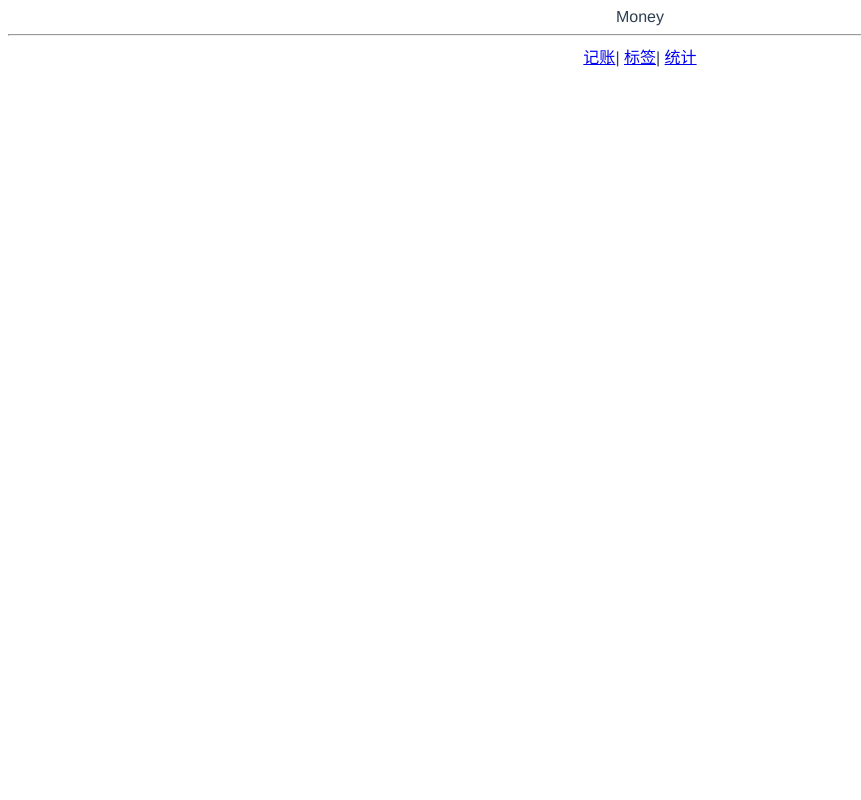
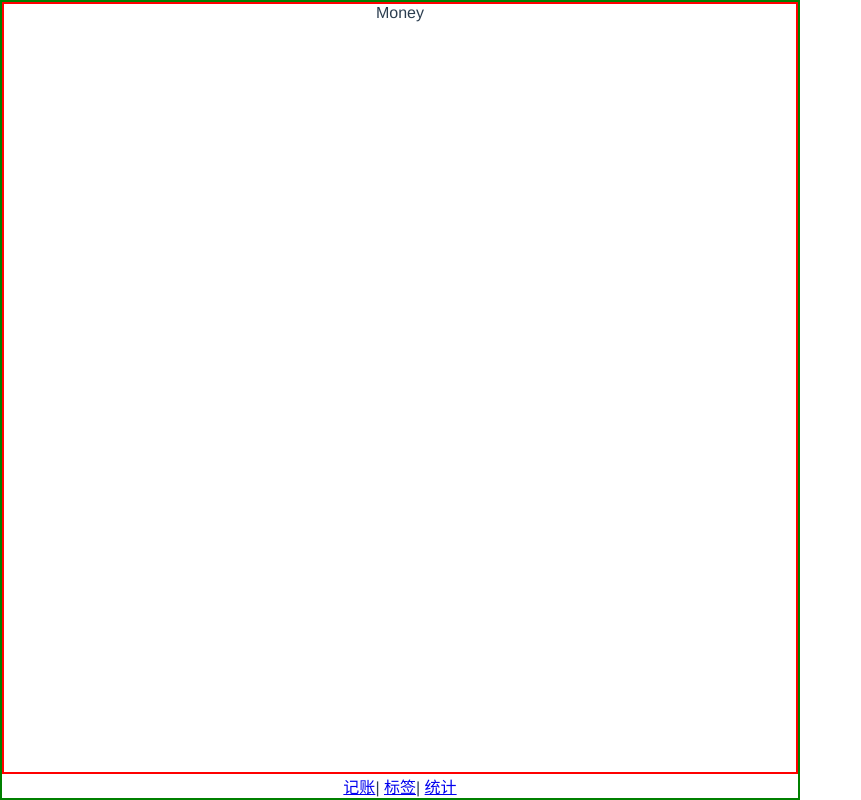
Before and after one commit to Kidnapped33/money, a Vue app: page /#/money in a window 1280 px wide. Shown: the whole page, without its empty margins (0-861 px from the left). Built offline with nearby package versions, Linux system fonts and the light colour scheme.

Commit message:
首页布局

```diff
--- a/src/App.vue
+++ b/src/App.vue
@@ -5,6 +5,12 @@
 </template>
 
 <style lang="scss">
+* {
+    margin: 0;
+    padding: 0;
+    box-sizing: border-box;
+}
+
 #app {
     font-family: Avenir, Helvetica, Arial, sans-serif;
     -webkit-font-smoothing: antialiased;
--- a/src/views/Money.vue
+++ b/src/views/Money.vue
@@ -1,7 +1,6 @@
 <template>
-<div>
-    Money
-    <hr />
+<div class="nav-border">
+    <div class="money">Money</div>
     <Nav />
 </div>
 </template>
@@ -13,4 +12,17 @@ export default {
 </script>
 
 <style lang="scss" scoped>
+.nav-border {
+    border: 2px solid green;
+    width: 100vh;
+    height: 100vh;
+    display: flex;
+    flex-direction: column;
+}
+
+.money {
+    border: 2px solid red;
+    overflow: auto;
+    flex-grow: 1;
+}
 </style>
```
